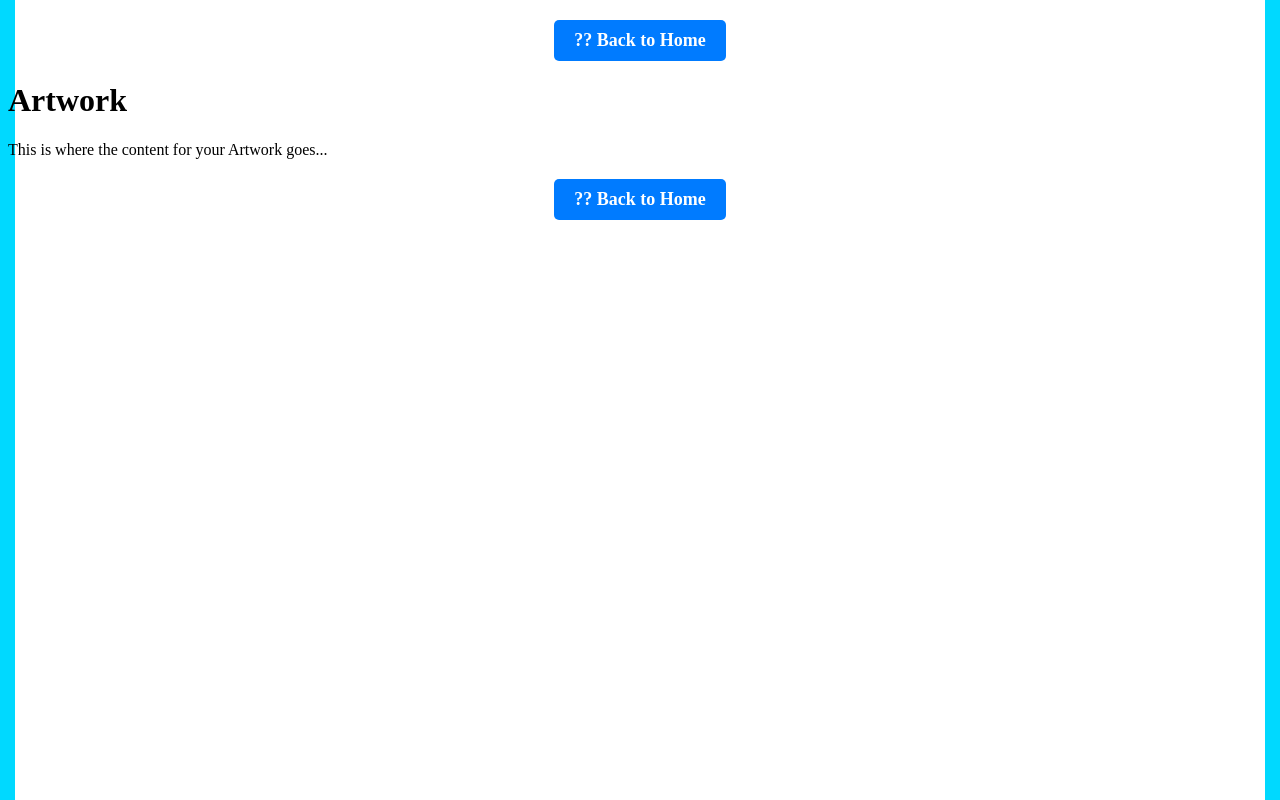
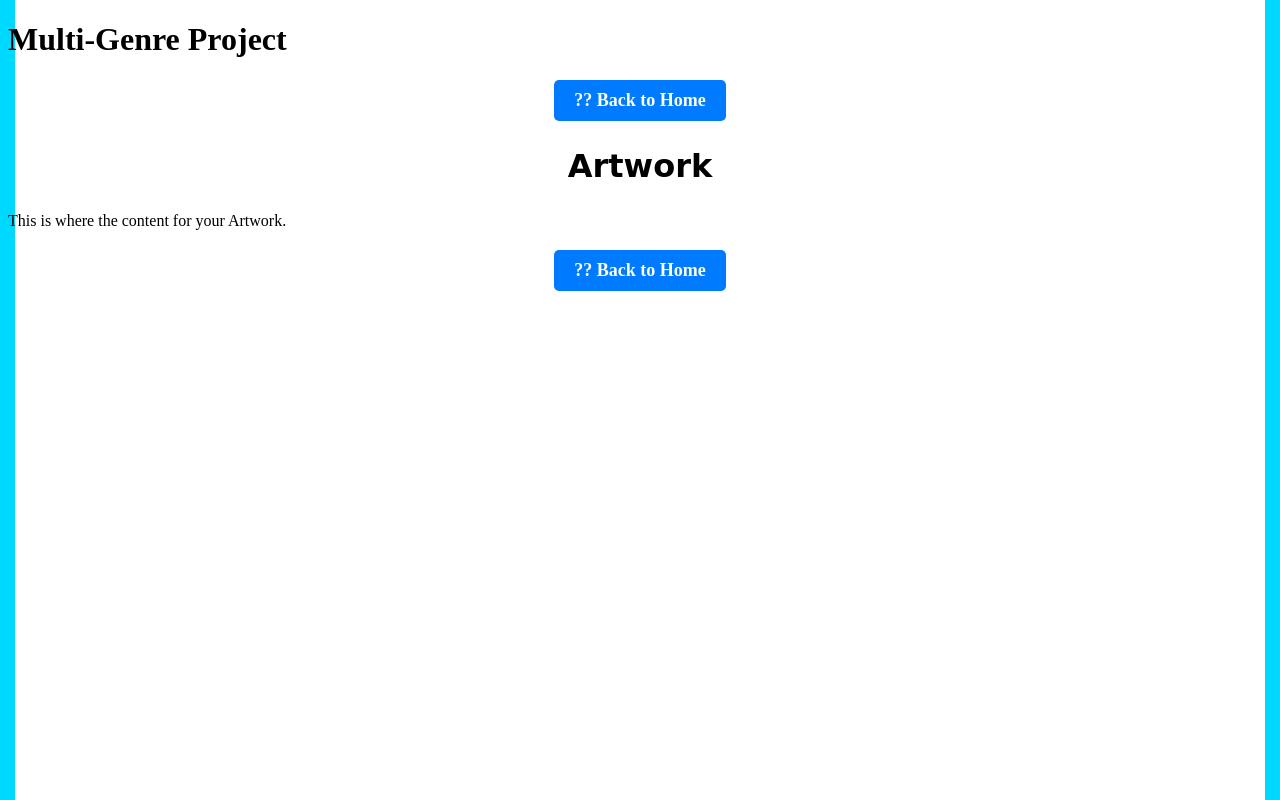
Before and after one commit to FrootJuice/Midterm-Multi-Genre-Project, a plain HTML site: page artwork.html in a window 1280 px wide. Drawn offline with Linux system fonts and the light colour scheme.

Commit message:
Styles for Subpages v1.0

```diff
--- a/artwork.html
+++ b/artwork.html
@@ -4,22 +4,28 @@
     <meta charset="UTF-8">
     <meta name="viewport" content="width=device-width, initial-scale=1.0">
     <title>Artwork</title>
-    <link rel="stylesheet" href="styles.css"> <!-- Link to your CSS -->
+    <link rel="stylesheet" href="styles.css">
 </head>
 <body>
+    <header>
+        <h1>Multi-Genre Project</h1>
+    </header>
+
+    <div class="container">
         <!-- Top "Back to Home" Button -->
         <div class="nav-button">
             <a href="index.html">?? Back to Home</a>
         </div>
 
         <main>
-        <h1>Artwork</h1>
-        <p>This is where the content for your Artwork goes...</p>
+            <h2>Artwork</h2>
+            <p>This is where the content for your Artwork.</p>
         </main>
 
         <!-- Bottom "Back to Home" Button -->
         <div class="nav-button">
             <a href="index.html">?? Back to Home</a>
         </div>
+    </div>
 </body>
 </html>
```
Also changed, not shown: essay.html (+8 -2 lines), poem.html (+8 -2 lines). Lines whose indentation alone changed are shown as unchanged.
